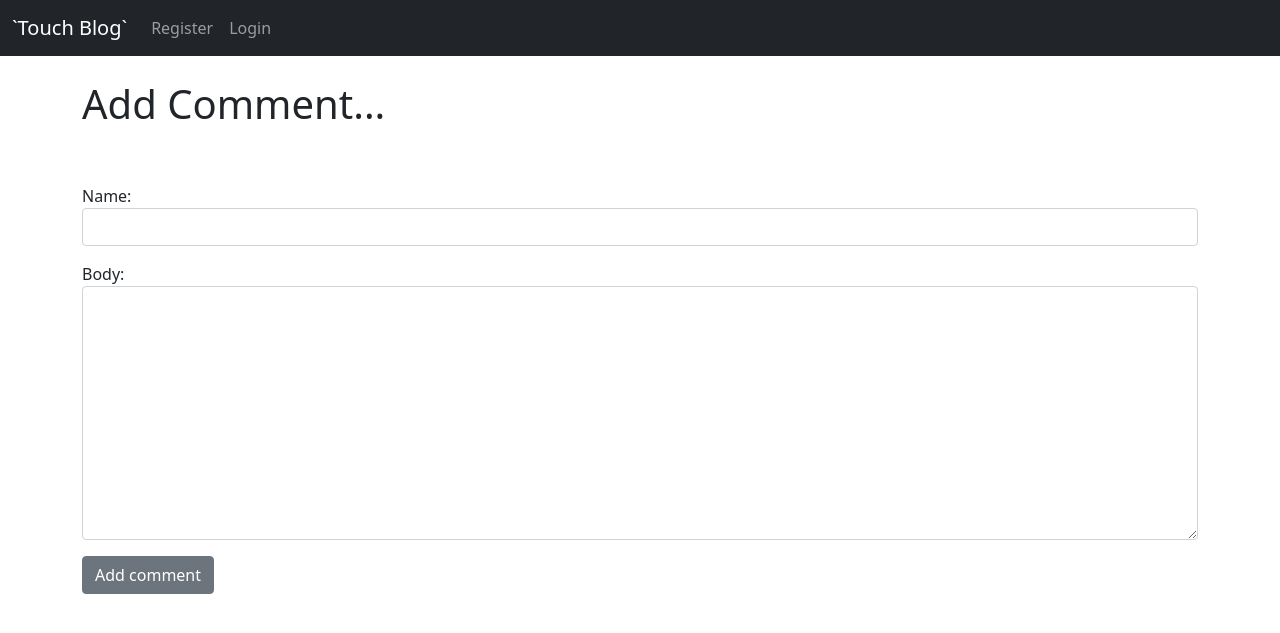
After one commit to thabothibos/simple-django-blog-app, a Django app: page /blog/article/1/comment/ in a window 1280 px wide. The commit adds this page. Shown: the top 633 px of the page. Run offline with Django 3.2, Linux system fonts and the light colour scheme; some libraries are stand-ins or nearby versions.

Commit message:
Comment section functionality

```diff
--- a/blog/admin.py
+++ b/blog/admin.py
@@ -1,6 +1,7 @@
 from django.contrib import admin
-from . models import Post, Category, Profile
+from . models import Post, Category, Profile, Comment
 
 admin.site.register(Post)
 admin.site.register(Category)
 admin.site.register(Profile)
+admin.site.register(Comment)
--- a/blog/forms.py
+++ b/blog/forms.py
@@ -1,5 +1,5 @@
 from django import forms
-from .models import Post, Category
+from .models import Post, Category, Comment
 
 choices = Category.objects.all().values_list('name','name')
 choice_list = []
@@ -32,3 +32,13 @@ class EditForm(forms.ModelForm):
 		    'body': forms.Textarea(attrs={'class': 'form-control'}),
 		    'snippet': forms.TextInput(attrs={'class': 'form-control'}),
 		}
+
+class CommentForm(forms.ModelForm):
+	class Meta:
+		model = Comment
+		fields = ('name', 'body')
+
+		widgets = {
+		    'name': forms.TextInput(attrs={'class': 'form-control'}),
+		    'body': forms.Textarea(attrs={'class': 'form-control'}),
+		}
--- a/blog/models.py
+++ b/blog/models.py
@@ -50,3 +50,12 @@ class Post(models.Model):
     def get_absolute_url(self):
 	    #return reverse('article', args=(str(self.id)))
 	    return reverse('home')
+
+class Comment(models.Model):
+	post = models.ForeignKey(Post, related_name="comments", on_delete=models.CASCADE)
+	name = models.CharField(max_length=255)
+	body = models.TextField()
+	date_added = models.DateTimeField(auto_now_add=True)
+
+	def __str__(self):
+		return '%s - %s' % (self.post.title, self.name)
--- /dev/null
+++ b/blog/templates/add_comment.html
@@ -0,0 +1,16 @@
+{% extends 'base.html' %}
+{% block title %}Comment on Blog Post{% endblock %}
+
+{% block content %}
+
+	<h1>Add Comment...</h1>
+	<br><br>
+	<div class="form-group">
+		<form method="POST">
+			{% csrf_token %}
+			{{ form.as_p }}
+			<button class="btn btn-secondary">Add comment</button>
+		</form>
+	</div>
+
+{% endblock %}
--- a/blog/urls.py
+++ b/blog/urls.py
@@ -1,17 +1,15 @@
 from django.urls import path
-from . views import HomeView, ArticleView, CategoryView, AddPostView, AddCategoryView, EditPostView, DeletePostView, LikeView
+from . views import HomeView, ArticleView, CategoryView, AddPostView, AddCategoryView, EditPostView, DeletePostView, LikeView, AddCommentView
 
 urlpatterns = [
+	#path('', views.home, name="home")
     path('', HomeView.as_view(), name='home'),
     path('article/<int:pk>', ArticleView.as_view(), name='article'),
     path('add-post/', AddPostView.as_view(), name='add_post'),
-
     path('add-category/', AddCategoryView.as_view(), name='add_category'),
-
-
     path('article/edit/<int:pk>', EditPostView.as_view(), name='update_post'),
     path('article/<int:pk>/delete', DeletePostView.as_view(), name='delete_post'),
     path('category/<str:cats>/', CategoryView, name="category"),
-
     path('like/<int:pk>', LikeView, name="like_post"),
+    path('article/<int:pk>/comment/', AddCommentView.as_view(), name='add_comment'),
 ]
--- a/blog/views.py
+++ b/blog/views.py
@@ -1,7 +1,7 @@
 from django.shortcuts import render, get_object_or_404
 from django.views.generic import ListView, DetailView, CreateView, UpdateView, DeleteView
-from . models import Post, Category
-from .forms import PostForm, EditForm
+from . models import Post, Category, Comment
+from .forms import PostForm, EditForm, CommentForm
 from django.urls import reverse, reverse_lazy
 from django.http import HttpResponseRedirect
 
@@ -87,3 +87,14 @@ class DeletePostView(DeleteView):
 	model = Post
 	template_name = 'delete_post.html'
 	success_url = reverse_lazy('home')
+
+class AddCommentView(CreateView):
+	model = Comment
+	form_class = CommentForm
+	#fields = '__all__'
+	template_name = "add_comment.html"
+
+	def form_valid(self, form):
+		form.instance.post_id = self.kwargs['pk']
+		return super().form_valid(form)
+	success_url = reverse_lazy('home')
```
Also changed, not shown: blog/templates/detail_view.html (+30 -4 lines), blog/migrations/0011_comment.py (added), db.sqlite3, members/views.py (line endings or trailing spaces).
